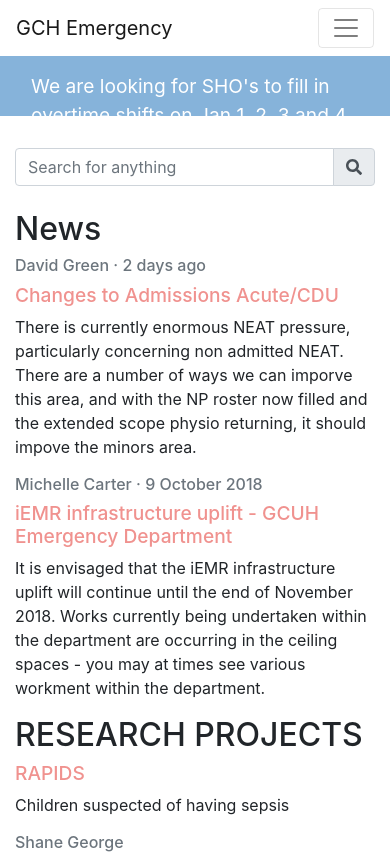
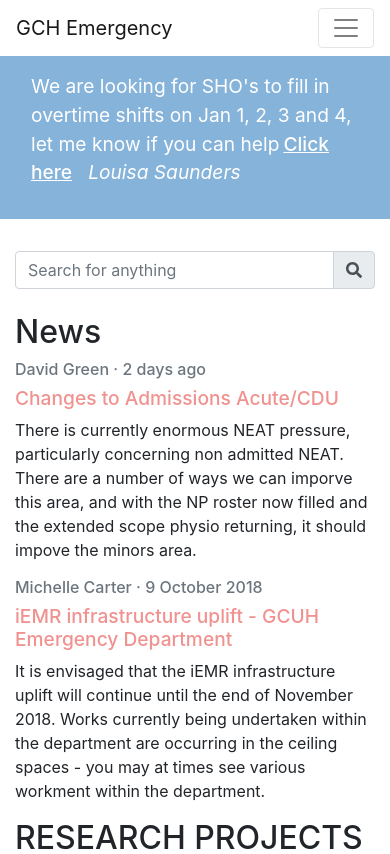
Before and after one commit to nimms/gcuh-ed-intranet, a React (Create React App) app: page / in a window 390 px wide. Shown: the top 854 px of the page. Built offline with nearby package versions, Linux system fonts and the light colour scheme.

Commit message:
fixed header not displaying correctly on small screen

```diff
--- a/src/scss/custom.scss
+++ b/src/scss/custom.scss
@@ -6,7 +6,7 @@ $body-bg: $background-color;
 
 .jumbotron {
   background-color: #86b3da;
-  height: 60px;
+  min-height: 60px;
   padding: 1em 1em;
 }
 
```
